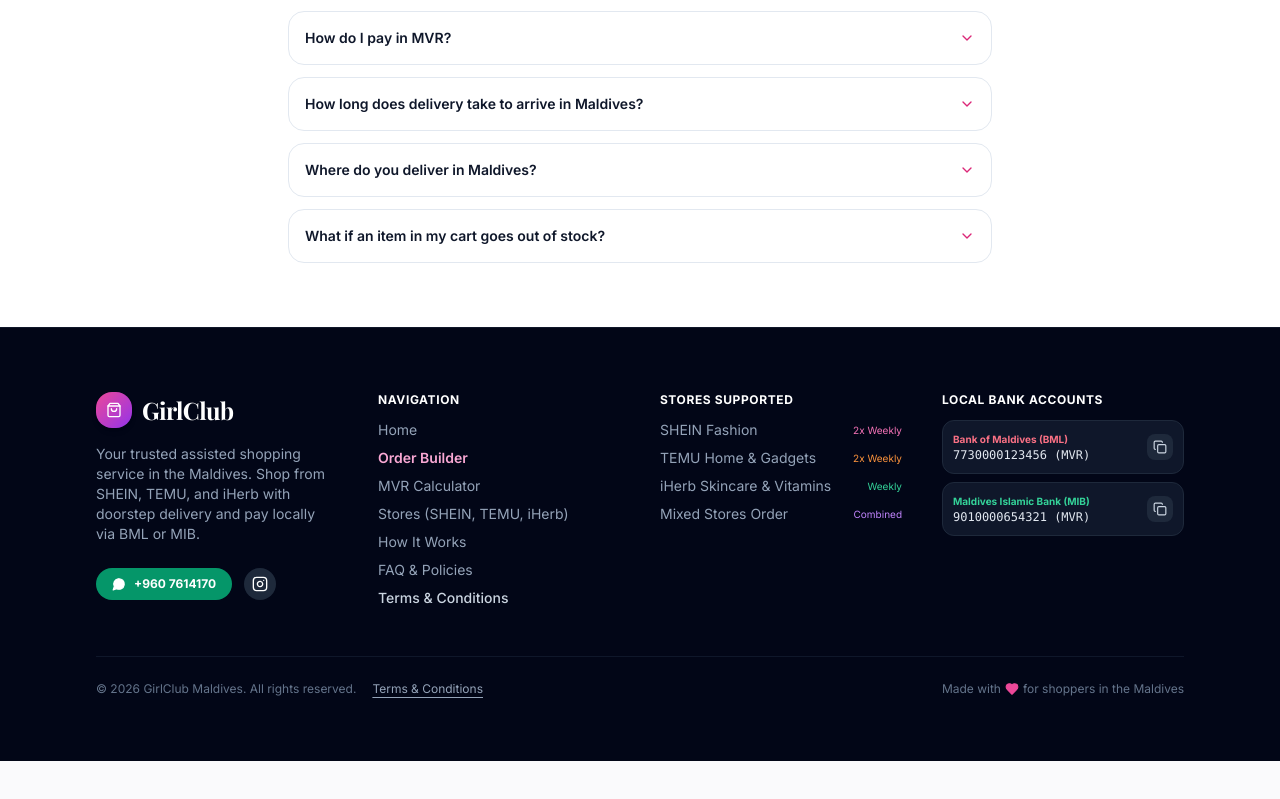
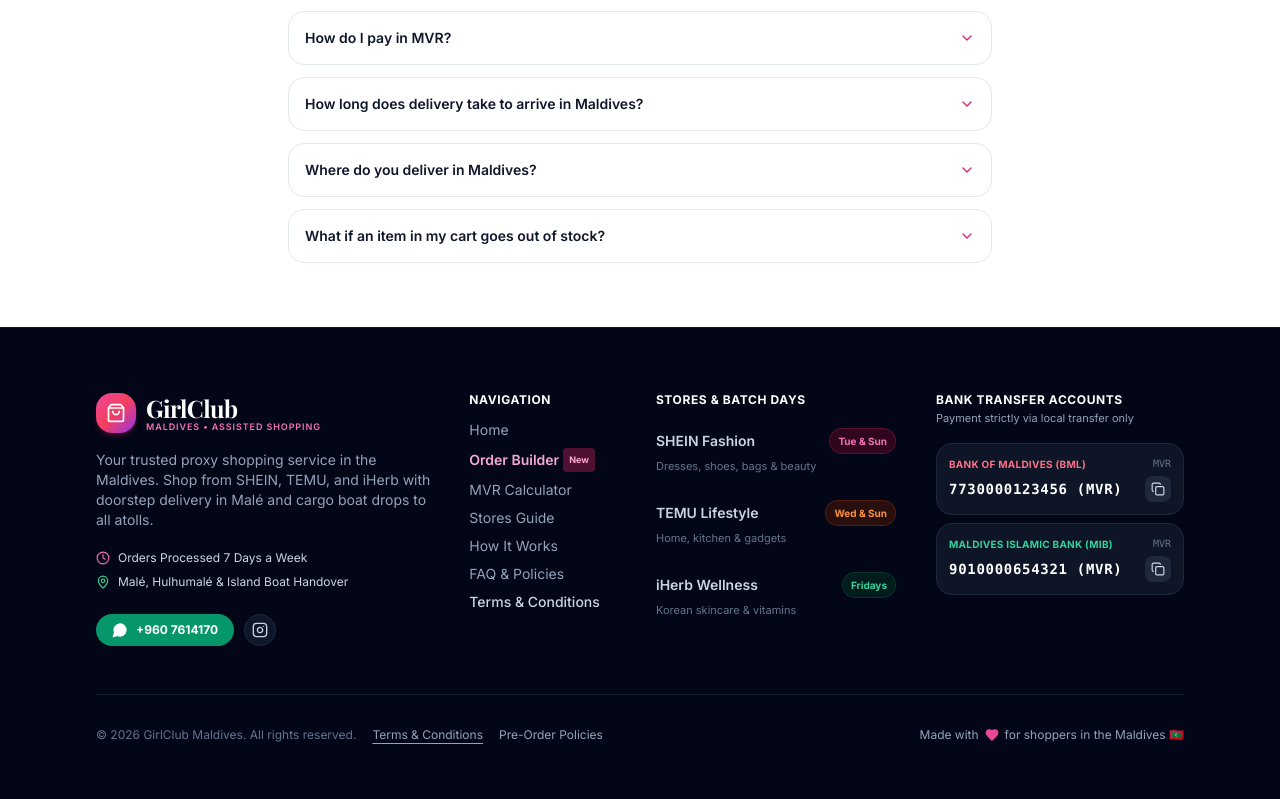
Before and after one commit to mohomohamed/girlclubco, a Next.js app: page / in a window 1280 px wide. Shown: the part 3605-4404 px from the top of the page. Before the commit the page ends 4366 px from the top, so only its background shows below. Built offline with nearby package versions, Linux system fonts and the light colour scheme; a web font is replaced by a local one.

Commit message:
Enhance and audit Footer: luxury grid layout, store batch tags, BML/MIB transfer styling, and Maldivian atolls badge

```diff
--- a/src/components/layout/Footer.tsx
+++ b/src/components/layout/Footer.tsx
@@ -2,8 +2,8 @@
 
 import React, { useState } from 'react';
 import Link from 'next/link';
-import { ShoppingBag, MessageCircle, Instagram, Heart, Copy, Check } from 'lucide-react';
-import { SITE_CONFIG } from '@/lib/config';
+import { ShoppingBag, MessageCircle, Instagram, Heart, Copy, Check, ShieldCheck, Clock, ArrowUpRight, Sparkles, MapPin } from 'lucide-react';
+import { SITE_CONFIG, STORES } from '@/lib/config';
 
 export default function Footer() {
   const [copiedBank, setCopiedBank] = useState<'bml' | 'mib' | null>(null);
@@ -13,34 +13,55 @@
     const acc = type === 'bml' ? SITE_CONFIG.bmlAccount : SITE_CONFIG.mibAccount;
     navigator.clipboard.writeText(acc);
     setCopiedBank(type);
-    setTimeout(() => setCopiedBank(null), 2000);
+    setTimeout(() => setCopiedBank(null), 2500);
   };
 
   return (
-    <footer className="bg-slate-950 text-slate-400 pt-16 pb-24 lg:pb-16 border-t border-slate-900">
+    <footer className="bg-slate-950 text-slate-400 pt-16 pb-28 lg:pb-16 border-t border-slate-900 relative overflow-hidden">
+      {/* Subtle Background Glow */}
+      <div className="absolute bottom-0 right-1/4 w-96 h-96 bg-pink-900/10 rounded-full blur-3xl pointer-events-none -z-10" />
+
       <div className="max-w-6xl mx-auto px-4 sm:px-6 lg:px-8">
-        <div className="grid grid-cols-1 md:grid-cols-2 lg:grid-cols-4 gap-10">
-          {/* Brand & About */}
-          <div className="space-y-4">
-            <div className="flex items-center gap-2.5">
-              <div className="w-9 h-9 rounded-2xl bg-gradient-to-br from-pink-500 to-purple-600 flex items-center justify-center text-white shadow-md">
-                <ShoppingBag className="w-4 h-4" />
+        <div className="grid grid-cols-1 md:grid-cols-2 lg:grid-cols-12 gap-10 lg:gap-8 pb-12 border-b border-slate-800/80">
+          {/* Column 1: Brand & Contact (4 cols) */}
+          <div className="lg:col-span-4 space-y-4">
+            <Link href="/" className="flex items-center gap-2.5 group">
+              <div className="w-10 h-10 rounded-2xl bg-gradient-to-br from-pink-500 via-rose-500 to-purple-600 flex items-center justify-center text-white shadow-md shadow-pink-900/40 group-hover:scale-105 transition-transform">
+                <ShoppingBag className="w-5 h-5" />
               </div>
+              <div className="flex flex-col">
                 <span className="font-serif-luxury text-2xl font-bold text-white tracking-tight">
                   GirlClub
                 </span>
+                <span className="text-[9px] tracking-widest uppercase font-semibold text-pink-400 -mt-1">
+                  Maldives • Assisted Shopping
+                </span>
               </div>
-            <p className="text-xs sm:text-sm text-slate-400 leading-relaxed">
-              Your trusted assisted shopping service in the Maldives. Shop from SHEIN, TEMU, and iHerb with doorstep delivery and pay locally via BML or MIB.
+            </Link>
+
+            <p className="text-xs sm:text-sm text-slate-400 leading-relaxed max-w-sm">
+              Your trusted proxy shopping service in the Maldives. Shop from SHEIN, TEMU, and iHerb with doorstep delivery in Malé and cargo boat drops to all atolls.
             </p>
-            <div className="flex items-center gap-3 pt-2">
+
+            <div className="pt-1 flex flex-col gap-2 text-xs text-slate-400">
+              <div className="flex items-center gap-2 text-slate-300">
+                <Clock className="w-3.5 h-3.5 text-pink-400" />
+                <span>Orders Processed 7 Days a Week</span>
+              </div>
+              <div className="flex items-center gap-2 text-slate-300">
+                <MapPin className="w-3.5 h-3.5 text-emerald-400" />
+                <span>Malé, Hulhumalé & Island Boat Handover</span>
+              </div>
+            </div>
+
+            <div className="flex items-center gap-2.5 pt-2">
               <a
                 href={whatsappUrl}
                 target="_blank"
                 rel="noopener noreferrer"
-                className="inline-flex items-center gap-2 bg-emerald-600 hover:bg-emerald-500 text-white text-xs font-bold px-4 py-2 rounded-full transition"
+                className="inline-flex items-center gap-2 bg-emerald-600 hover:bg-emerald-500 text-white text-xs font-bold px-4 py-2 rounded-full shadow-sm transition active:scale-95"
               >
-                <MessageCircle className="w-3.5 h-3.5 fill-white" />
+                <MessageCircle className="w-4 h-4 fill-white" />
                 <span>+960 7614170</span>
               </a>
 
@@ -48,7 +69,7 @@
                 href={`https://instagram.com/${SITE_CONFIG.instagramHandle}`}
                 target="_blank"
                 rel="noopener noreferrer"
-                className="w-8 h-8 rounded-full bg-slate-800 hover:bg-pink-600 text-white flex items-center justify-center transition"
+                className="w-8 h-8 rounded-full bg-slate-900 hover:bg-pink-600 border border-slate-800 text-slate-300 hover:text-white flex items-center justify-center transition"
                 aria-label="Instagram"
               >
                 <Instagram className="w-4 h-4" />
@@ -56,16 +77,21 @@
             </div>
           </div>
 
-          {/* Site Navigation */}
-          <div className="space-y-3">
-            <h4 className="text-white font-bold text-xs uppercase tracking-wider">Navigation</h4>
+          {/* Column 2: Navigation Links (2 cols) */}
+          <div className="lg:col-span-2 space-y-3">
+            <h4 className="text-white font-bold text-xs uppercase tracking-wider flex items-center gap-1.5">
+              <span>Navigation</span>
+            </h4>
             <ul className="space-y-2 text-xs sm:text-sm">
               <li>
-                <Link href="/" className="hover:text-pink-400 transition">Home</Link>
+                <Link href="/" className="hover:text-pink-400 transition flex items-center gap-1">
+                  <span>Home</span>
+                </Link>
               </li>
               <li>
-                <Link href="/order" className="hover:text-pink-400 transition font-semibold text-pink-300">
-                  Order Builder
+                <Link href="/order" className="text-pink-300 hover:text-white font-semibold transition flex items-center gap-1">
+                  <span>Order Builder</span>
+                  <span className="text-[9px] bg-pink-900/60 text-pink-300 px-1.5 py-0.5 rounded font-bold">New</span>
                 </Link>
               </li>
               <li>
@@ -75,7 +101,7 @@
               </li>
               <li>
                 <Link href="/stores" className="hover:text-pink-400 transition">
-                  Stores (SHEIN, TEMU, iHerb)
+                  Stores Guide
                 </Link>
               </li>
               <li>
@@ -89,93 +115,152 @@
                 </Link>
               </li>
               <li>
-                <Link href="/terms" className="hover:text-pink-400 transition text-slate-300 font-medium">
+                <Link href="/terms" className="text-slate-300 hover:text-pink-400 transition font-medium">
                   Terms & Conditions
                 </Link>
               </li>
             </ul>
           </div>
 
-          {/* Stores Supported */}
-          <div className="space-y-3">
-            <h4 className="text-white font-bold text-xs uppercase tracking-wider">Stores Supported</h4>
-            <ul className="space-y-2 text-xs sm:text-sm text-slate-400">
+          {/* Column 3: Stores Supported (3 cols) */}
+          <div className="lg:col-span-3 space-y-3">
+            <h4 className="text-white font-bold text-xs uppercase tracking-wider">
+              Stores & Batch Days
+            </h4>
+            <ul className="space-y-2 text-xs sm:text-sm">
               <li>
-                <Link href="/stores#shein" className="hover:text-white transition flex items-center justify-between">
-                  <span>SHEIN Fashion</span>
-                  <span className="text-[10px] text-pink-400">2x Weekly</span>
+                <Link href="/stores#shein" className="group p-2 -ml-2 rounded-xl hover:bg-slate-900 transition block">
+                  <div className="flex items-center justify-between text-slate-300 group-hover:text-white">
+                    <span className="font-semibold">SHEIN Fashion</span>
+                    <span className="text-[10px] font-bold text-pink-400 bg-pink-950/60 border border-pink-900/50 px-2 py-0.5 rounded-full">
+                      Tue & Sun
+                    </span>
+                  </div>
+                  <span className="text-[11px] text-slate-500 block mt-0.5">Dresses, shoes, bags & beauty</span>
                 </Link>
               </li>
               <li>
-                <Link href="/stores#temu" className="hover:text-white transition flex items-center justify-between">
-                  <span>TEMU Home & Gadgets</span>
-                  <span className="text-[10px] text-orange-400">2x Weekly</span>
+                <Link href="/stores#temu" className="group p-2 -ml-2 rounded-xl hover:bg-slate-900 transition block">
+                  <div className="flex items-center justify-between text-slate-300 group-hover:text-white">
+                    <span className="font-semibold">TEMU Lifestyle</span>
+                    <span className="text-[10px] font-bold text-orange-400 bg-orange-950/60 border border-orange-900/50 px-2 py-0.5 rounded-full">
+                      Wed & Sun
+                    </span>
+                  </div>
+                  <span className="text-[11px] text-slate-500 block mt-0.5">Home, kitchen & gadgets</span>
                 </Link>
               </li>
               <li>
-                <Link href="/stores#iherb" className="hover:text-white transition flex items-center justify-between">
-                  <span>iHerb Skincare & Vitamins</span>
-                  <span className="text-[10px] text-emerald-400">Weekly</span>
-                </Link>
-              </li>
-              <li>
-                <Link href="/order" className="hover:text-white transition flex items-center justify-between">
-                  <span>Mixed Stores Order</span>
-                  <span className="text-[10px] text-purple-400">Combined</span>
+                <Link href="/stores#iherb" className="group p-2 -ml-2 rounded-xl hover:bg-slate-900 transition block">
+                  <div className="flex items-center justify-between text-slate-300 group-hover:text-white">
+                    <span className="font-semibold">iHerb Wellness</span>
+                    <span className="text-[10px] font-bold text-emerald-400 bg-emerald-950/60 border border-emerald-900/50 px-2 py-0.5 rounded-full">
+                      Fridays
+                    </span>
+                  </div>
+                  <span className="text-[11px] text-slate-500 block mt-0.5">Korean skincare & vitamins</span>
                 </Link>
               </li>
             </ul>
           </div>
 
-          {/* Local Bank Transfer Details */}
-          <div className="space-y-3">
-            <h4 className="text-white font-bold text-xs uppercase tracking-wider">Local Bank Accounts</h4>
-            <div className="space-y-2">
-              {/* BML */}
-              <div className="p-2.5 rounded-xl bg-slate-900 border border-slate-800 flex items-center justify-between text-xs">
+          {/* Column 4: Bank Transfer Accounts (3 cols) */}
+          <div className="lg:col-span-3 space-y-3">
             <div>
-                  <span className="text-[10px] font-bold text-rose-400 block">Bank of Maldives (BML)</span>
-                  <span className="font-mono text-slate-200 text-xs">{SITE_CONFIG.bmlAccount}</span>
+              <h4 className="text-white font-bold text-xs uppercase tracking-wider">
+                Bank Transfer Accounts
+              </h4>
+              <p className="text-[11px] text-slate-400 mt-0.5">
+                Payment strictly via local transfer only
+              </p>
             </div>
+
+            <div className="space-y-2 pt-1">
+              {/* BML Account Card */}
+              <div className="p-3 rounded-2xl bg-slate-900/90 border border-slate-800 hover:border-pink-900/50 transition">
+                <div className="flex items-center justify-between text-xs mb-1">
+                  <span className="text-[10px] font-bold uppercase tracking-wide text-rose-400">
+                    Bank of Maldives (BML)
+                  </span>
+                  <span className="text-[10px] text-slate-500 font-mono">MVR</span>
+                </div>
+                <div className="flex items-center justify-between">
+                  <span className="font-mono text-white text-xs sm:text-sm font-bold tracking-wider">
+                    {SITE_CONFIG.bmlAccount}
+                  </span>
                   <button
                     type="button"
                     onClick={() => copyBank('bml')}
                     className="p-1.5 bg-slate-800 hover:bg-pink-600 text-slate-300 hover:text-white rounded-lg transition"
-                  title="Copy BML Account"
+                    title="Copy BML Account Number"
                   >
-                  {copiedBank === 'bml' ? <Check className="w-3.5 h-3.5 text-emerald-400" /> : <Copy className="w-3.5 h-3.5" />}
+                    {copiedBank === 'bml' ? (
+                      <Check className="w-3.5 h-3.5 text-emerald-400" />
+                    ) : (
+                      <Copy className="w-3.5 h-3.5" />
+                    )}
                   </button>
                 </div>
+              </div>
 
-              {/* MIB */}
-              <div className="p-2.5 rounded-xl bg-slate-900 border border-slate-800 flex items-center justify-between text-xs">
-                <div>
-                  <span className="text-[10px] font-bold text-emerald-400 block">Maldives Islamic Bank (MIB)</span>
-                  <span className="font-mono text-slate-200 text-xs">{SITE_CONFIG.mibAccount}</span>
+              {/* MIB Account Card */}
+              <div className="p-3 rounded-2xl bg-slate-900/90 border border-slate-800 hover:border-emerald-900/50 transition">
+                <div className="flex items-center justify-between text-xs mb-1">
+                  <span className="text-[10px] font-bold uppercase tracking-wide text-emerald-400">
+                    Maldives Islamic Bank (MIB)
+                  </span>
+                  <span className="text-[10px] text-slate-500 font-mono">MVR</span>
                 </div>
+                <div className="flex items-center justify-between">
+                  <span className="font-mono text-white text-xs sm:text-sm font-bold tracking-wider">
+                    {SITE_CONFIG.mibAccount}
+                  </span>
                   <button
                     type="button"
                     onClick={() => copyBank('mib')}
                     className="p-1.5 bg-slate-800 hover:bg-emerald-600 text-slate-300 hover:text-white rounded-lg transition"
-                  title="Copy MIB Account"
+                    title="Copy MIB Account Number"
                   >
-                  {copiedBank === 'mib' ? <Check className="w-3.5 h-3.5 text-emerald-400" /> : <Copy className="w-3.5 h-3.5" />}
+                    {copiedBank === 'mib' ? (
+                      <Check className="w-3.5 h-3.5 text-emerald-400" />
+                    ) : (
+                      <Copy className="w-3.5 h-3.5" />
+                    )}
                   </button>
                 </div>
               </div>
             </div>
+
+            {copiedBank && (
+              <p className="text-[11px] font-semibold text-emerald-400 flex items-center gap-1 animate-in fade-in">
+                <Check className="w-3 h-3" /> Account number copied to clipboard!
+              </p>
+            )}
+          </div>
         </div>
 
         {/* Bottom Bar */}
-        <div className="mt-12 pt-6 border-t border-slate-900 text-center sm:flex sm:justify-between sm:items-center text-xs text-slate-500">
-          <div className="flex flex-wrap items-center justify-center sm:justify-start gap-4">
+        <div className="pt-8 flex flex-col sm:flex-row sm:items-center justify-between gap-4 text-xs text-slate-500">
+          <div className="flex flex-wrap items-center gap-y-1 gap-x-4">
             <p>© {new Date().getFullYear()} GirlClub Maldives. All rights reserved.</p>
-            <Link href="/terms" className="text-slate-400 hover:text-pink-400 transition underline underline-offset-4">
+            <Link
+              href="/terms"
+              className="text-slate-400 hover:text-pink-400 transition underline underline-offset-4"
+            >
               Terms & Conditions
             </Link>
+            <Link
+              href="/faq"
+              className="text-slate-400 hover:text-pink-400 transition"
+            >
+              Pre-Order Policies
+            </Link>
           </div>
-          <p className="mt-2 sm:mt-0 flex items-center justify-center gap-1">
-            Made with <Heart className="w-3.5 h-3.5 text-pink-500 fill-pink-500" /> for shoppers in the Maldives
+
+          <p className="flex items-center gap-1.5 text-slate-400">
+            <span>Made with</span>
+            <Heart className="w-3.5 h-3.5 text-pink-500 fill-pink-500" />
+            <span>for shoppers in the Maldives 🇲🇻</span>
           </p>
         </div>
       </div>
```
Lines whose indentation alone changed are shown as unchanged.
